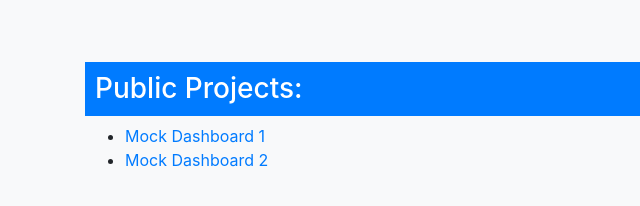
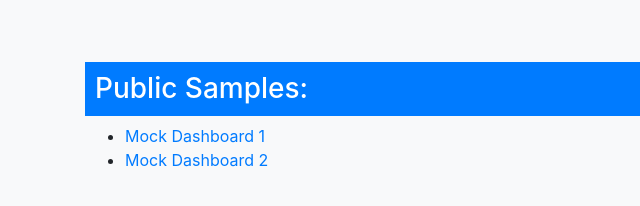
Before and after one commit to apeavyjobmail/apeavyjobmail.github.io, a plain HTML site: page index.html in a window 1280 px wide. Shown: the full height of the page, 0-640 px from the left. Drawn offline with nearby package versions, Linux system fonts and the light colour scheme.

Commit message:
Update index.html

```diff
--- a/index.html
+++ b/index.html
@@ -4,7 +4,7 @@
     <meta charset='utf-8'>
     <meta name='viewport' content='width=device-width, initial-scale=1, shrink-to-fit=no'>
     <link rel='stylesheet' href='https://stackpath.bootstrapcdn.com/bootstrap/4.3.1/css/bootstrap.min.css' integrity='sha384-ggOyR0iXCbMQv3Xipma34MD+dH/1fQ784/j6cY/iJTQUOhcWr7x9JvoRxT2MZw1T' crossorigin='anonymous'>
-    <title>My Projects</title>
+    <title>Public Samples</title>
   </head>
   <body class = 'bg-light'>
     <div>
@@ -14,7 +14,7 @@
       <main class = 'container'>
         <section>
           <header>
-            <h3 class = 'bg-primary text-white' style = 'padding:10px;margin-top: 62px;'>Public Projects:</h3>
+            <h3 class = 'bg-primary text-white' style = 'padding:10px;margin-top: 62px;'>Public Samples:</h3>
           </header>
           <ul>
             <li>
```
